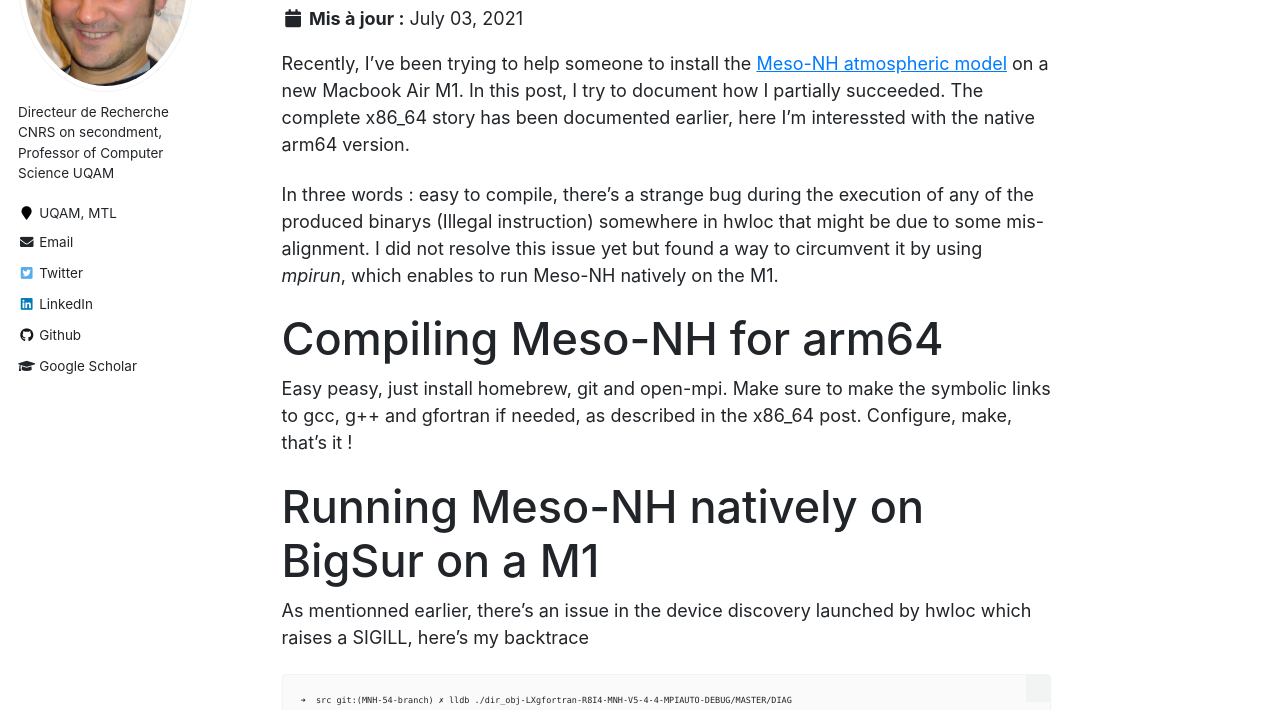
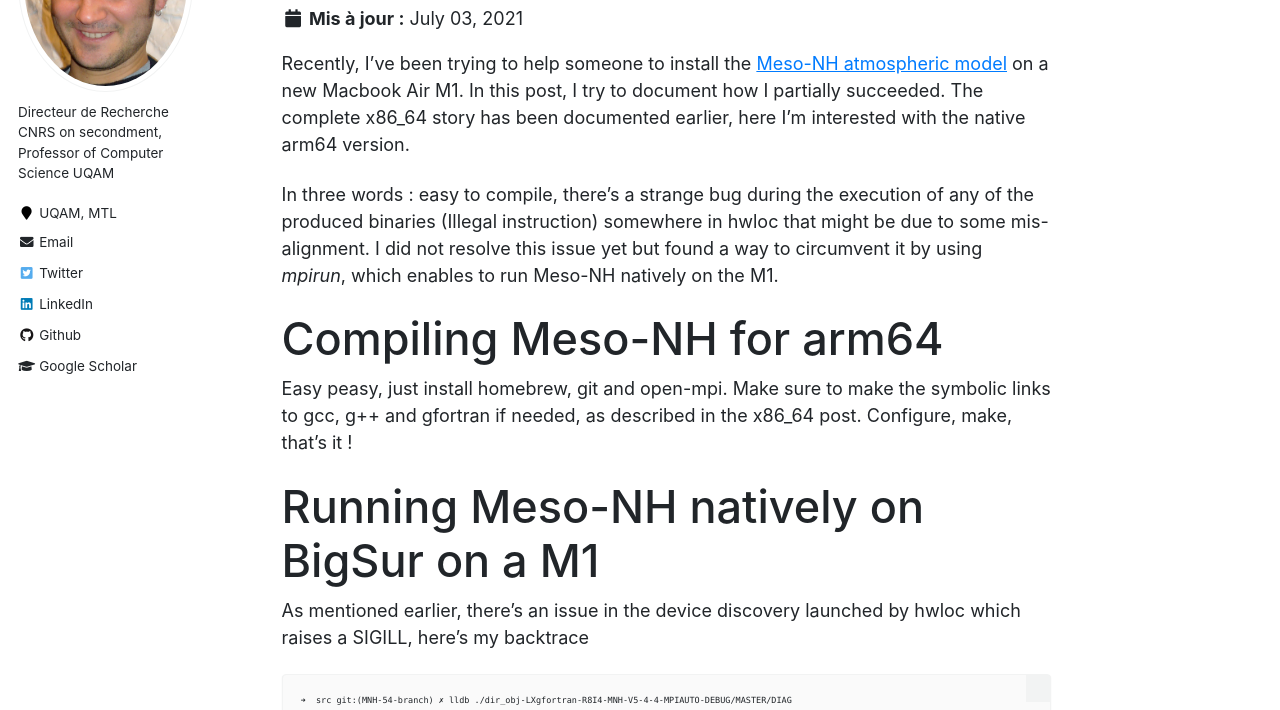
Before and after one commit to Kirija/kirija.github.io, a Jekyll site: the page built from _posts/2021-07-03-blog-post-1.md, in a window 1280 px wide and 1400 px high. Shown: the part 244-954 px from the top of the window. Built offline with Jekyll 4.4.1, drawn with Linux system fonts in a browser that asks for light colours; some of the changed text lies outside the part shown.

Commit message:
post 2 typos + link

```diff
--- a/_posts/2021-07-03-blog-post-1.md
+++ b/_posts/2021-07-03-blog-post-1.md
@@ -8,9 +8,9 @@ tags:
   - messing with computer architectures
 ---
 
-Recently, I've been trying to help someone to install the [Meso-NH atmospheric model](http://mesonh.aero.obs-mip.fr/) on a new Macbook Air M1. In this post, I try to document how I partially succeeded. The complete x86_64 story has been documented earlier, here I'm interessted with the native arm64 version.
+Recently, I've been trying to help someone to install the [Meso-NH atmospheric model](http://mesonh.aero.obs-mip.fr/) on a new Macbook Air M1. In this post, I try to document how I partially succeeded. The complete x86_64 story has been documented earlier, here I'm interested with the native arm64 version.
 
-In three words : easy to compile, there's a strange bug during the execution of any of the produced binarys (Illegal instruction) somewhere in hwloc that might be due to some mis-alignment. I did not resolve this issue yet but found a way to circumvent it by using _mpirun_, which enables to run Meso-NH natively on the M1.
+In three words : easy to compile, there's a strange bug during the execution of any of the produced binaries (Illegal instruction) somewhere in hwloc that might be due to some mis-alignment. I did not resolve this issue yet but found a way to circumvent it by using _mpirun_, which enables to run Meso-NH natively on the M1.
 
 Compiling Meso-NH for arm64
 ======
@@ -18,7 +18,7 @@ Easy peasy, just install homebrew, git and open-mpi. Make sure to make the symbo
 
 Running Meso-NH natively on BigSur on a M1
 ======
-As mentionned earlier, there's an issue in the device discovery launched by hwloc which raises a SIGILL, here's my backtrace
+As mentioned earlier, there's an issue in the device discovery launched by hwloc which raises a SIGILL, here's my backtrace
 
 	➜  src git:(MNH-54-branch) ✗ lldb ./dir_obj-LXgfortran-R8I4-MNH-V5-4-4-MPIAUTO-DEBUG/MASTER/DIAG
 
@@ -91,4 +91,4 @@ I spent some time in order to see what was going on but was't able, yet, to unde
 
 Thanks
 ------
-I'd like to thank (FXCoudert)[https://www.coudert.name] which helped me prune some branches related to gfortran and the M1 ecosystem.
+I'd like to thank [FXCoudert](https://www.coudert.name) which helped me prune some branches related to gfortran and the M1 ecosystem.
```
